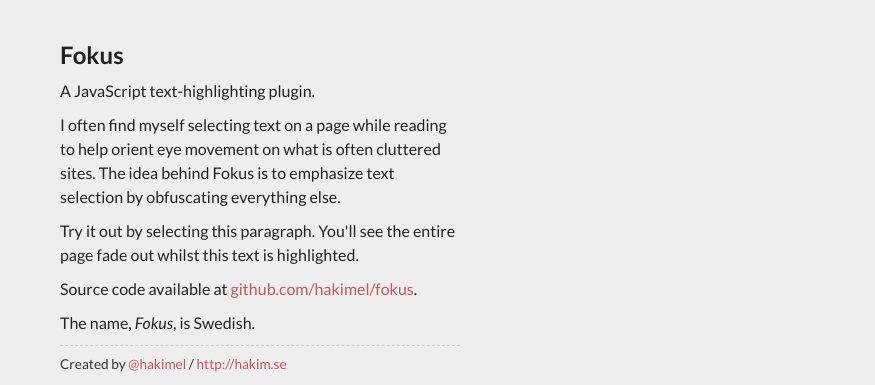
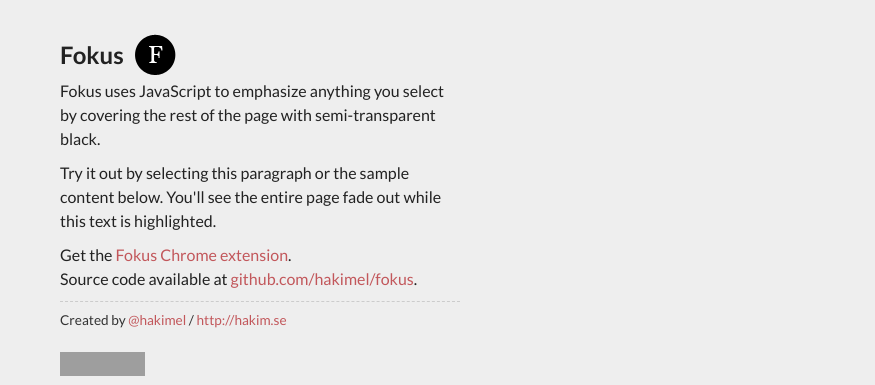
Before and after one commit to hakimel/Fokus, a plain HTML site: page index.html in a window 1280 px wide. Shown: the top 385 px of the page, 0-875 px from the left. Drawn offline with Linux system fonts and the light colour scheme; grey boxes are pictures that could not be loaded.

Commit message:
updates to demo page, minified version, favicon

```diff
--- a/css/demo.css
+++ b/css/demo.css
@@ -55,6 +55,21 @@ h2 {
 	   -moz-box-sizing: border-box;
 	        box-sizing: border-box;
 }
+	.intro h1 {
+		position: relative;
+	}
+	.intro h1:after {
+		content: '';
+		position: absolute;
+		display: inline-block;
+		width: 48px;
+		height: 48px;
+		top: -9px;
+		margin-left: 7px;
+
+		background-image: url( 'fokus48.png' );
+		background-repeat: no-repeat;
+	}
 	.intro>article {
 		width: 400px;
 	}
--- a/index.html
+++ b/index.html
@@ -4,9 +4,9 @@
 	<head>
 		<meta charset="utf-8">
 
-		<title>Fokus - A JavaScript text-highlighting plugin</title>
+		<title>Fokus - Emphasized text-highlighting using JavaScript</title>
 
-		<meta name="description" content="A JavaScript text-highlighting plugin">
+		<meta name="description" content="Fokus uses JavaScript to emphasize anything you select by covering the rest of the page with semi-transparent black.">
 		<meta name="author" content="Hakim El Hattab">
 
 		<meta name="viewport" content="width=800, user-scalable=no">
@@ -14,6 +14,7 @@
 		<link href='http://fonts.googleapis.com/css?family=Lato:400,700,400italic,700italic' rel='stylesheet' type='text/css'>
 
 		<link rel="stylesheet" href="css/demo.css">
+		<link rel="icon" type="image/png" href="favicon.ico">
 	</head>
 
 	<body>
@@ -22,20 +23,14 @@
 			<article>
 				<h1>Fokus</h1>
 				<p>
-					A JavaScript text-highlighting plugin.
+					Fokus uses JavaScript to emphasize anything you select by covering the rest of the page with semi-transparent black.
 				</p>
 				<p>
-					I often find myself selecting text on a page while reading to help orient eye movement on what is often cluttered sites.
-					The idea behind Fokus is to emphasize text selection by obfuscating everything else.
+					Try it out by selecting this paragraph or the sample content below. You'll see the entire page fade out while this text is highlighted.
 				</p>
 				<p>
-					Try it out by selecting this paragraph. You'll see the entire page fade out whilst this text is highlighted.
-				</p>
-				<p>
+					Get the <a href="https://chrome.google.com/webstore/detail/flkkpmjbbpijiedjdgnhkcgopgnflehe">Fokus Chrome extension</a>.<br>
 					Source code available at <a href="http://github.com/hakimel/fokus">github.com/hakimel/fokus</a>.
-				</p>
-				<p>
-					The name, <em>Fokus</em>, is Swedish.
 				</p>
 				<small>
 					Created by <a href="http://twitter.com/hakimel">@hakimel</a> / <a href="http://hakim.se/">http://hakim.se</a>
@@ -43,7 +38,7 @@
 			</article>
 
 			<div class="sharing">
-				<a href="http://twitter.com/share" class="twitter-share-button" data-text="Fokus - a JavaScript text highlighter by @hakimel" data-url="http://lab.hakim.se/fokus" data-count="small" data-related="hakimel"></a>
+				<a href="http://twitter.com/share" class="twitter-share-button" data-text="Fokus - Emphasized text-highlighting using JavaScript by @hakimel" data-url="http://lab.hakim.se/fokus" data-count="small" data-related="hakimel"></a>
 
 				<iframe id="facebook-button" src="http://www.facebook.com/plugins/like.php?href=http%3A%2F%2Flab.hakim.se%2Ffokus%2F&layout=button_count&show_faces=false&width=83&action=like&font=arial&colorscheme=light&height=21" scrolling="no" frameborder="0" style="border:none; overflow:hidden; width:85px; height:24px; position: relative; top: 4px;" allowTransparency="true"></iframe>
 			</div>
@@ -217,7 +212,7 @@
 
 
 
-		<script src="js/fokus.js"></script>
+		<script src="js/fokus.min.js"></script>
 
 		<script type="text/javascript" src="http://platform.twitter.com/widgets.js"></script>
 
--- a/js/fokus.js
+++ b/js/fokus.js
@@ -11,7 +11,7 @@
 	// Padding around the selection
 	var PADDING = 5;
 
-	// Opacity of overlay
+	// Opacity of the overlay
 	var OPACITY = 0.75;
 
 	// The opaque overlay canvas
@@ -32,7 +32,10 @@
 	function initialize() {
 
 		// Only initialize if the client is capable
-		if( capable() ) {
+		if( capable() && !window.__fokused ) {
+
+			// Ensures that Fokus isn't initialized twice on the same page
+			window.__fokused = true;
 
 			overlay = document.createElement( 'canvas' );
 			overlayContext = overlay.getContext( '2d' );
```
Also changed, not shown: css/fokus48.png (added), favicon.ico (added), js/fokus.min.js (added), 1 other file.
